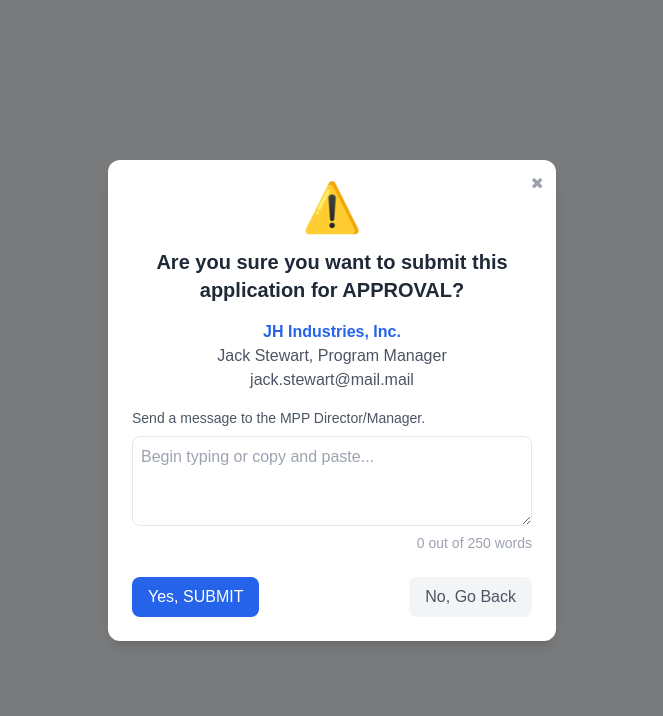
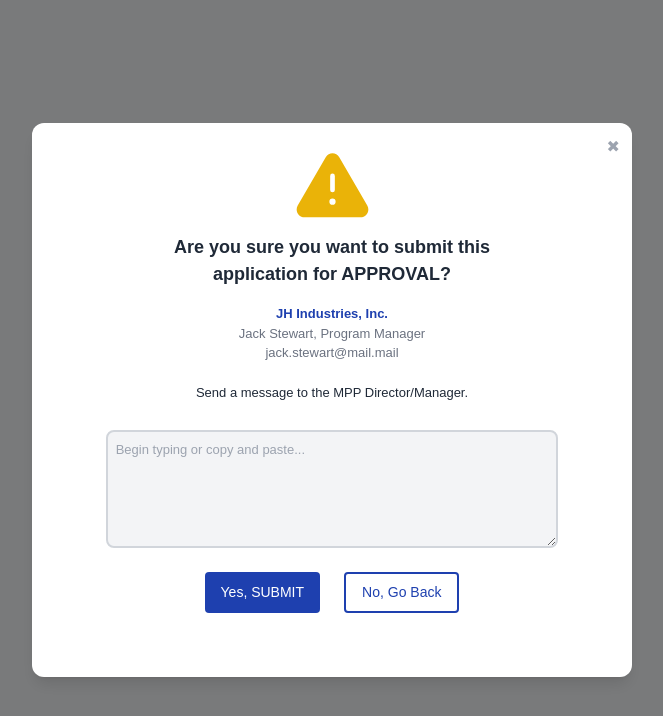
Before and after one commit to AQSA-ABDULLAH/approvel-form, a Next.js app: page / in a window 1280 px wide. Both pictures are taken after a click on the button "Yes, SUBMIT". Shown: the top 716 px of the page, without its empty margins (308-971 px from the left). Built offline with nearby package versions, Linux system fonts and the light colour scheme.

Commit message:
fix issues

```diff
--- a/components/Application.js
+++ b/components/Application.js
@@ -1,5 +1,5 @@
 "use client";
-import { HiCheckCircle } from "react-icons/hi2";
+import { GoAlertFill } from "react-icons/go";
 import { HiMiniCheckCircle } from "react-icons/hi2";
 import { useState } from "react";
 
@@ -17,7 +17,7 @@ export default function ApprovalModal({ onClose }) {
       {/* Confirmation Modal */}
       {isConfirmationOpen && (
         <div className="fixed inset-0 bg-black bg-opacity-50 flex items-center justify-center z-50">
-          <div className="bg-white rounded-xl shadow-lg w-full max-w-md p-6 relative">
+          <div className="bg-white rounded-xl shadow-lg w-full max-w-[600px] p-6 relative">
             {/* Close button */}
             <button
               className="absolute top-3 right-3 text-gray-400 hover:text-gray-600"
@@ -27,46 +27,44 @@ export default function ApprovalModal({ onClose }) {
             </button>
 
             {/* Warning Icon */}
-            <div className="text-center">
-              <div className="text-yellow-500 text-5xl mb-4">⚠️</div>
-              <h2 className="text-xl font-bold text-gray-800">
+            <div className="text-center flex flex-col items-center">
+              <GoAlertFill className="text-yellow-500 text-[75px] mb-3" />
+              <h2 className="text-[18px] px-[100px] font-semibold text-gray-800">
                 Are you sure you want to submit this application for APPROVAL?
               </h2>
             </div>
 
             {/* Company Info */}
-            <div className="mt-4 text-center">
-              <p className="font-semibold text-blue-600">JH Industries, Inc.</p>
-              <p className="text-gray-600">Jack Stewart, Program Manager</p>
-              <p className="text-gray-600">jack.stewart@mail.mail</p>
+            <div className="mt-4 text-center text-[13px] text-gray-500">
+              <p className="text-blue-800 font-semibold">JH Industries, Inc.</p>
+              <p>Jack Stewart, Program Manager</p>
+              <p>jack.stewart@mail.mail</p>
             </div>
 
             {/* Message Input */}
-            <div className="mt-4">
-              <p className="text-sm text-gray-600">
+            <div className="flex flex-col items-center">
+              <p className="text-[13px] text-gray-800 my-5 text-center">
                 Send a message to the MPP Director/Manager.
               </p>
               <textarea
-                className="mt-2 w-full p-2 border rounded-lg focus:outline-none focus:ring-2 focus:ring-blue-500"
+                className="mt-2 w-[82%] p-2 border-gray-300 text-[13px] border-2 rounded-lg bg-gray-100 focus:outline-none focus:ring-2 focus:ring-blue-800"
                 placeholder="Begin typing or copy and paste..."
                 maxLength={250}
-                rows={3}
-              ></textarea>
-              <p className="text-sm text-gray-400 text-right">
-                0 out of 250 words
-              </p>
+                rows={5}
+              />
+
             </div>
 
             {/* Buttons */}
-            <div className="flex justify-between mt-6">
+            <div className="flex gap-6 mt-6 text-center justify-center text-[14px] mb-[40px]">
               <button
-                className="bg-blue-600 text-white px-4 py-2 rounded-lg hover:bg-blue-700"
+                className="bg-blue-800 text-white px-4 py-2 rounded-[4px] hover:bg-blue-700"
                 onClick={handleSubmit}
               >
                 Yes, SUBMIT
               </button>
               <button
-                className="bg-gray-100 text-gray-600 px-4 py-2 rounded-lg hover:bg-gray-200"
+                className="text-blue-800 border-2 border-blue-800 px-4 py-2 rounded-[4px] hover:bg-gray-200"
                 onClick={onClose}
               >
                 No, Go Back
@@ -79,10 +77,10 @@ export default function ApprovalModal({ onClose }) {
       {/* Success Modal */}
       {isSuccessOpen && (
         <div className="fixed inset-0 bg-black bg-opacity-50 flex items-center justify-center z-50">
-          <div className="bg-white rounded-xl shadow-lg w-full max-w-md p-6 relative">
+          <div className="bg-white rounded-[7px] shadow-lg w-full max-w-[600px] pt-8 pb-[82px] relative">
             {/* Close button */}
             <button
-              className="absolute top-3 right-3 text-gray-400 hover:text-gray-600"
+              className="absolute top-3 right-3 text-gray-700 hover:text-gray-800"
               onClick={onClose}
             >
               ✖
@@ -90,11 +88,11 @@ export default function ApprovalModal({ onClose }) {
 
             {/* Success Icon */}
             <div className="flex flex-col items-center">
-            <HiMiniCheckCircle  className="text-7xl text-blue-800"/>
-              <h2 className="text-xl font-bold text-gray-800">
+              <HiMiniCheckCircle className="text-[83px] text-blue-800 my-[15px]" />
+              <h2 className="text-[20px] font-semibold text-gray-800">
                 Application has been submitted for approval
               </h2>
-              <p className="mt-4 text-sm text-gray-600">
+              <p className="mt-4 text-[15px] text-gray-700 px-[120px] text-center">
                 Once approved, the applicant will appear in your dashboard under
                 APPLICATIONS: APPROVED.
               </p>
```
